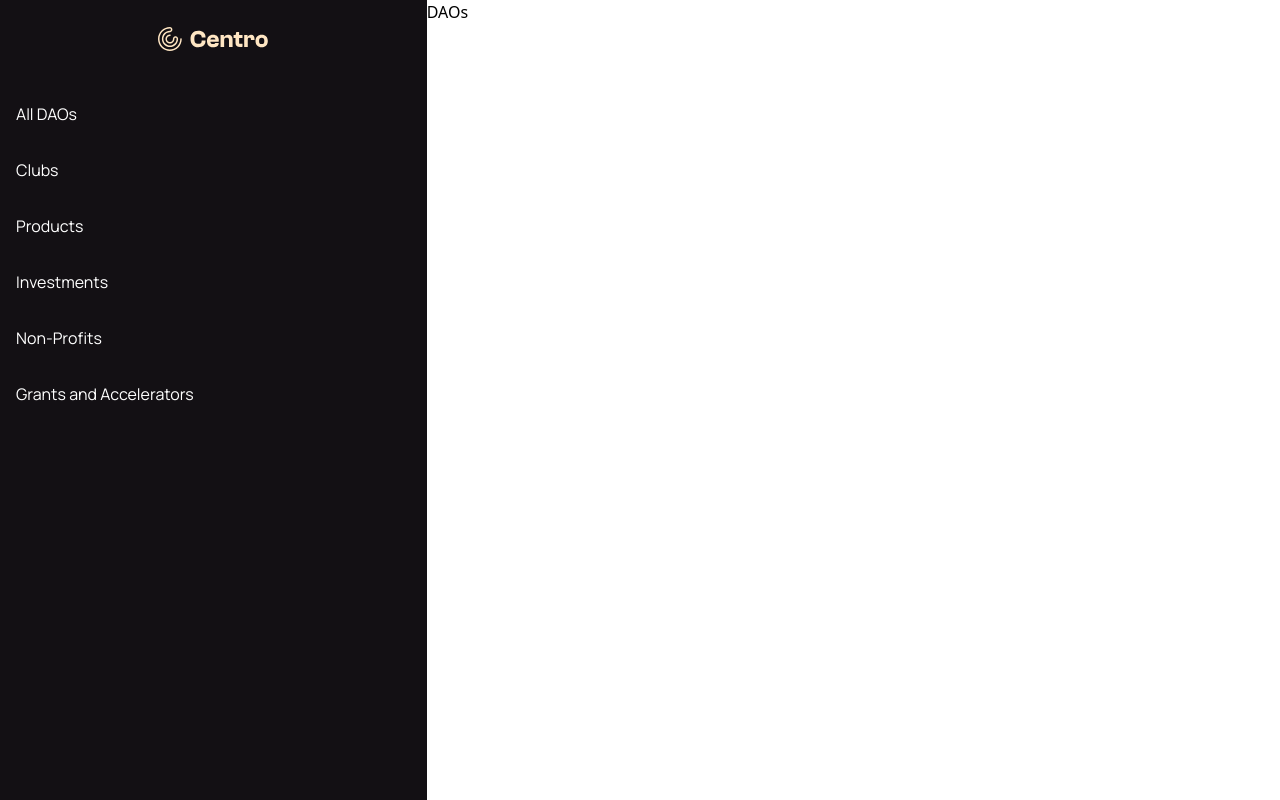
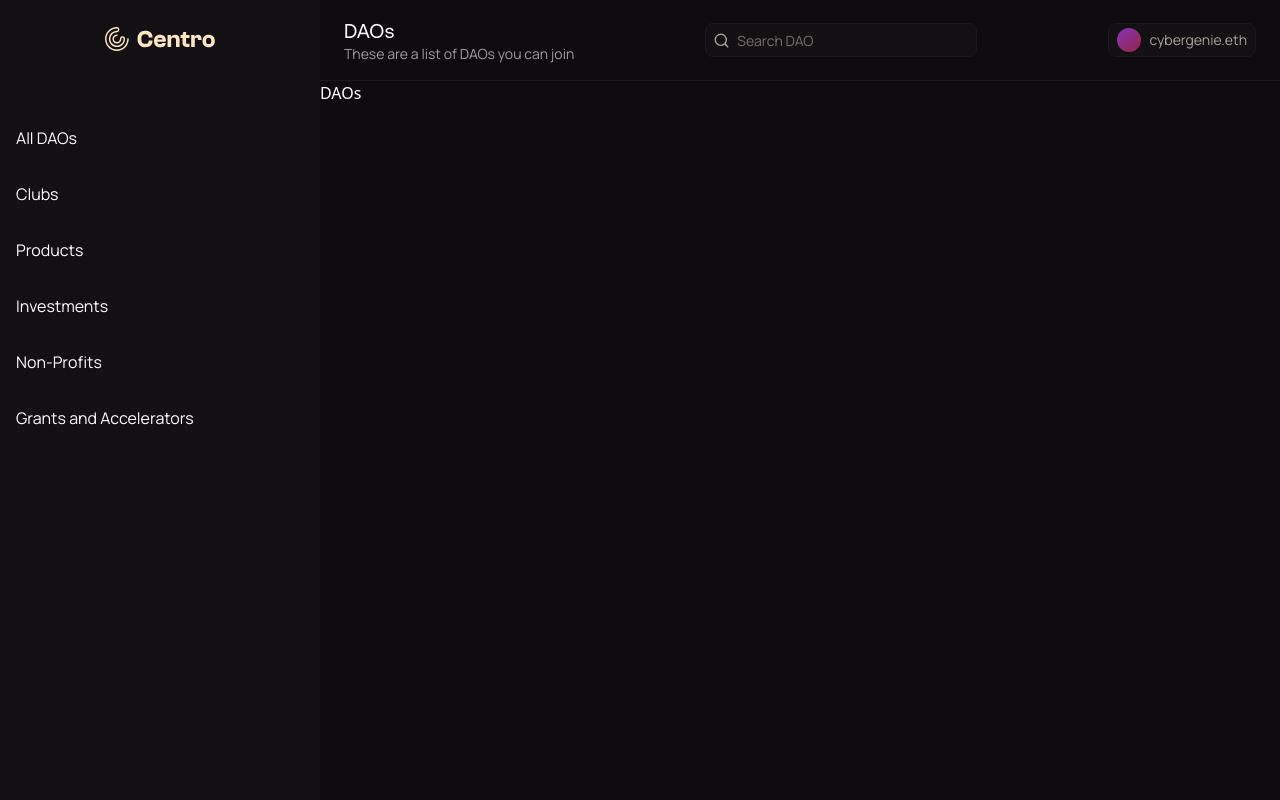
Before and after one commit to CyberGeni/centro, a React (Vite) app: page /dashboard in a window 1280 px wide. Built offline with nearby package versions, Linux system fonts and the light colour scheme.

Commit message:
finished styling dashboard header

```diff
--- /dev/null
+++ b/src/components/DashboardHeader.jsx
@@ -0,0 +1,65 @@
+import React from "react";
+
+function DashboardHeader() {
+  return (
+    <div className="flex justify-between items-center border-b border-b-[#1C1917] py-4 px-6">
+      <div className="flex flex-col text-white">
+        <h2 className="text-xl font-medium font-Aeonik">DAOs</h2>
+        <span className="font-[Manrope] text-white/60 text-sm">
+          These are a list of DAOs you can join
+        </span>
+      </div>
+      <div className="flex items-center space-x-2 px-2 py-1 bg-[#131014] border border-[#1C1917] placeholder:text-[#79716B] rounded-lg h-fit">
+        <svg
+          width="15"
+          height="15"
+          viewBox="0 0 18 18"
+          fill="none"
+          xmlns="http://www.w3.org/2000/svg"
+        >
+          <path
+            d="M16.5 16.5L12.875 12.875M14.8333 8.16667C14.8333 11.8486 11.8486 14.8333 8.16667 14.8333C4.48477 14.8333 1.5 11.8486 1.5 8.16667C1.5 4.48477 4.48477 1.5 8.16667 1.5C11.8486 1.5 14.8333 4.48477 14.8333 8.16667Z"
+            stroke="#A9A29D"
+            stroke-width="1.66667"
+            stroke-linecap="round"
+            stroke-linejoin="round"
+          />
+        </svg>
+        <input
+          className="bg-[#131014] focus:outline-none placeholder:text-[#79716B] placeholder:font-[Manrope] placeholder:text-sm"
+          type="search"
+          name=""
+          id=""
+          placeholder="Search DAO"
+        />
+      </div>
+      <div className="flex items-center space-x-2 px-2 py-1 text-[#A9A29D] font-[Manrope] bg-[#131014] border border-[#1C1917] placeholder:text-[#79716B] rounded-lg h-fit">
+        <svg
+          width="24"
+          height="24"
+          viewBox="0 0 24 24"
+          fill="none"
+          xmlns="http://www.w3.org/2000/svg"
+        >
+          <circle cx="12" cy="12" r="12" fill="url(#paint0_linear_293_11891)" />
+          <defs>
+            <linearGradient
+              id="paint0_linear_293_11891"
+              x1="13.4689"
+              y1="-23.3913"
+              x2="47.9009"
+              y2="20.331"
+              gradientUnits="userSpaceOnUse"
+            >
+              <stop stop-color="#7F3AD8" />
+              <stop offset="1" stop-color="#9A1E1E" />
+            </linearGradient>
+          </defs>
+        </svg>
+        <span className="text-sm">cybergenie.eth</span>
+      </div>
+    </div>
+  );
+}
+
+export default DashboardHeader;
--- a/src/components/SideBar.jsx
+++ b/src/components/SideBar.jsx
@@ -4,8 +4,8 @@ import Logo from "../assets/icons/logo-light.svg";
 import '../App.css'
 function SideBar() {
   return (
-    <div className="bg-[#131014] h-screen">
-      <div className="py-6 mx-auto ">
+    <div className="bg-[#131014] h-screen w-full max-w-xs ">
+      <div className="py-6 mb-8">
         <img className="mx-auto" src={Logo} alt="" />
       </div>
       <nav className="text-white flex flex-col my-2">
--- a/src/pages/Dashboard.jsx
+++ b/src/pages/Dashboard.jsx
@@ -1,12 +1,17 @@
 import React from 'react'
 import { Link, Outlet } from 'react-router-dom'
+import DashboardHeader from '../components/DashboardHeader'
 import SideBar from '../components/SideBar'
 
 function Dashboard() {
   return (
-    <div className="grid grid-cols-3">
+    <div className="grid grid-cols-4 text-white">
         <SideBar />
-        <Outlet />
+        <div className="bg-[#0D0B0E] w-full col-span-3">
+            <DashboardHeader />
+            <Outlet />
+        </div>
+
     </div>
   )
 }
```
